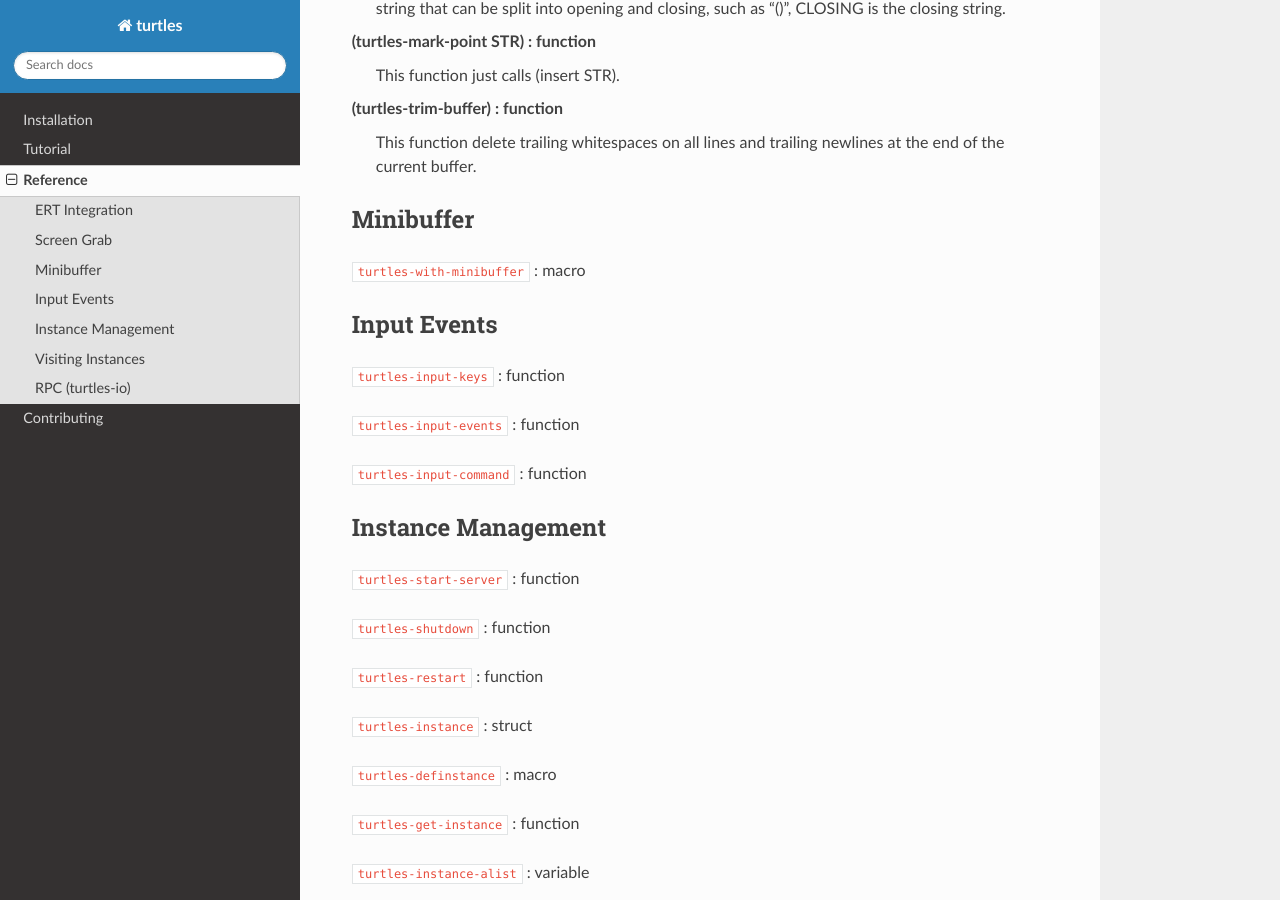
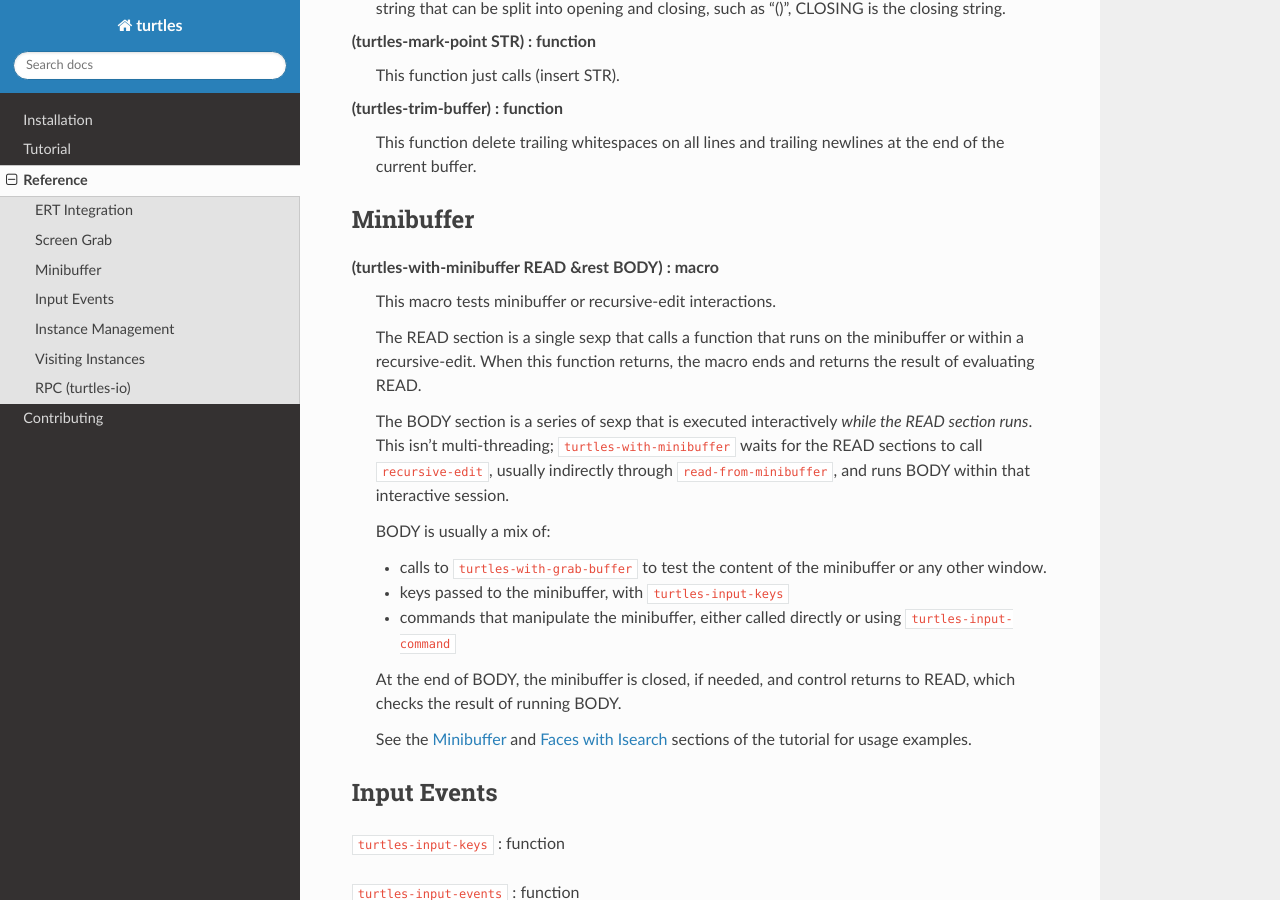
Before and after one commit to emacsmirror/turtles, a Sphinx documentation site: the page built from docs/source/reference.rst, in a window 1280 px wide and 900 px high, scrolled down 3753 px. Built offline with Sphinx 7.4.7 and the Read the Docs theme 3.1.0, drawn with Linux system fonts in a browser that asks for light colours.

Commit message:
docs: Fill in the minibuffer section of the reference.

```diff
--- a/docs/source/reference.rst
+++ b/docs/source/reference.rst
@@ -252,7 +252,35 @@ Minibuffer
     pair: function; turtles-with-minibuffer
 
 
-:code:`turtles-with-minibuffer` : macro
+(turtles-with-minibuffer READ &rest BODY) : macro
+    This macro tests minibuffer or recursive-edit interactions.
+
+    The READ section is a single sexp that calls a function that runs
+    on the minibuffer or within a recursive-edit. When this function
+    returns, the macro ends and returns the result of evaluating READ.
+
+    The BODY section is a series of sexp that is executed
+    interactively *while the READ section runs*. This isn't
+    multi-threading; :code:`turtles-with-minibuffer` waits for the
+    READ sections to call :code:`recursive-edit`, usually indirectly
+    through :code:`read-from-minibuffer`, and runs BODY within that
+    interactive session.
+
+    BODY is usually a mix of:
+
+    - calls to :code:`turtles-with-grab-buffer` to test the content of
+      the minibuffer or any other window.
+
+    - keys passed to the minibuffer, with :code:`turtles-input-keys`
+
+    - commands that manipulate the minibuffer, either called directly
+      or using :code:`turtles-input-command`
+
+    At the end of BODY, the minibuffer is closed, if needed, and
+    control returns to READ, which checks the result of running BODY.
+
+    See the :ref:`tut_minibuffer` and :ref:`tut_isearch` sections of
+    the tutorial for usage examples.
 
 .. _input:
 
--- a/docs/source/tutorial.rst
+++ b/docs/source/tutorial.rst
@@ -257,8 +257,8 @@ though it's just overkill here:
 
 .. _tut_isearch:
 
-Faces and Point
----------------
+Faces with Isearch
+------------------
 
 This last example tests isearch. While not a minibuffer-based command,
 isearch still works with :code:`turtles-with-minibuffer`.
```
